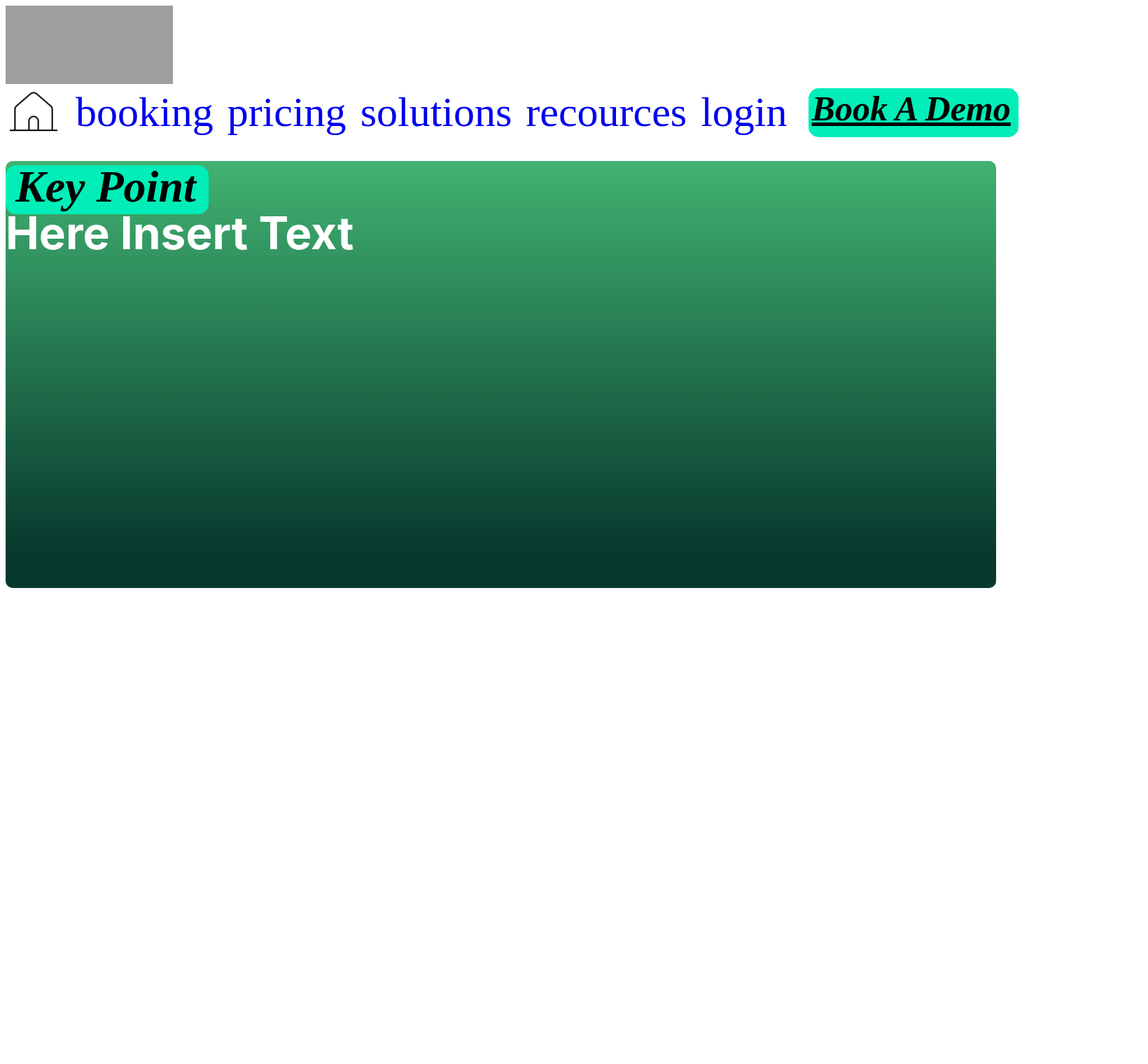
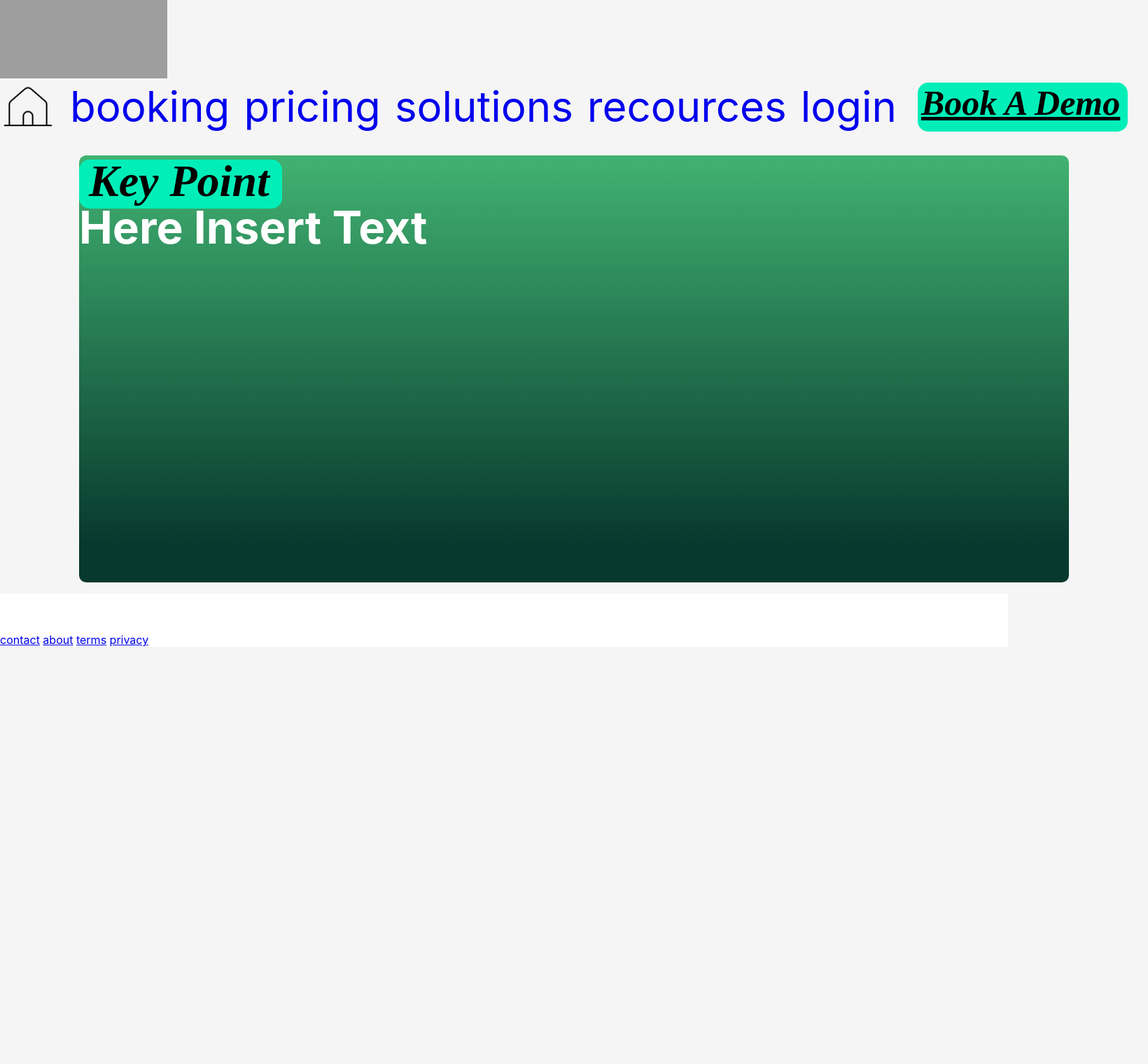
Before and after one commit to khanya-mcfadden/task2_programing_16060_Malgas-McFadden_K, a Flask app: page / in a window 1640 px wide. Shown: the top 1520 px of the page at 70% size. After the commit the page ends 924 px from the top, so only its background shows below. Run offline with Flask 3, Linux system fonts and the light colour scheme; grey boxes are pictures that could not be loaded.

Commit message:
Add main CSS file and refactor index.html to remove inline styles; implement footer structure

```diff
--- /dev/null
+++ b/flaskr/static/main.css
@@ -0,0 +1,122 @@
+
+  body {
+    margin: 0;
+    padding: 0;
+    font-family: 'Inter', sans-serif;
+    background-color: #f5f5f5;
+  }
+
+
+/* into content */
+
+.intro-body {
+    border-left: 10px;
+    display: flex;
+    justify-content: center;
+    align-items: center;
+    width: 1414px;
+    height: 610px;
+    flex-shrink: 0;
+    background: linear-gradient(0deg, #08392e 9%, #41b271 100%);
+    border-radius: 10px;
+    margin: 0 auto; /* Add this line to center the element */
+}
+  .intro-text {
+    color: #ffffff;
+    font-family: Inter;
+    text-align: left;
+    font-size: 64px;
+    margin-top: 1px;
+    font-style: normal;
+    font-weight: 700;
+    line-height: normal;
+    text-transform: capitalize;
+  }
+
+
+/* highlited-text */
+
+  .highlited-text-home {
+    width: 100%; height: 100%; position: relative; border-radius: 15px
+  }
+  .highlited-text {
+    width: 283px;
+    height: 63px;
+    left: 14px;
+    top: 0px;
+    position: absolute;
+    color: black;
+    font-size: 64px;
+    font-family: Source Serif Pro;
+    font-style: italic;
+    font-weight: 600;
+    text-transform: capitalize;
+    word-wrap: break-word"
+  }
+  .highlited-text-background {
+    width: 290px;
+    height: 70px;
+    left: 0px;
+    top: 6px;
+    bottom: 20px;
+    position:absolute;
+    background: #01eeb8;
+    border-radius: 15px;
+    margin-bottom: 10px;
+  }
+
+
+  .highlited-book-a-demo {
+    width: 100%; height: 100%; position: relative; border-radius: 15px
+  }
+  .book-a-demo {
+    width: 300px;
+    height: 63px;
+    left: 5px;
+    top: 0px;
+    position: absolute;
+    color: black;
+    font-size: 50px;
+    font-family: Source Serif Pro;
+    font-style: italic;
+    font-weight: 600;
+    text-transform: capitalize;
+    word-wrap: break-word"
+  }
+  .book-a-demo-background {
+    margin-left: 30px;
+    width: 300px;
+    height: 70px;
+    left: 0px;
+    top: 6px;
+    bottom: 20px;
+    position:absolute;
+    background: #01eeb8;
+    border-radius: 15px;
+    margin-bottom: 10px;
+  }
+
+
+
+/* nav links */
+.nav-links {
+   text-decoration: none; margin-left: 20px;
+}
+.right-nav-links {
+ text-decoration: none; float: right;
+}
+.left-nav-links {
+    text-decoration: none; float: left;
+   }
+
+/* footer */
+.footer {
+    margin-top: 10px;
+    left: 0;
+    bottom: 0;
+    width: 1440px;
+    justify-content: center;
+    background-color: #fff;
+    color: white;
+
+  }
--- a/flaskr/templates/index.html
+++ b/flaskr/templates/index.html
@@ -5,117 +5,6 @@
   <meta name="viewport" content="width=device-width, initial-scale=1" />
   <link rel="stylesheet" type="text/css" href="/static/main.css" />
 </head>
-<style>
-  body {
-    width: 1440px;
-    height: 2308px;
-    flex-shrink: 0;
-    justify-content: center;
-    align-items: center;
-  }
-
-</style>
-<!-- into content -->
-<style>
-  .intro-body {
-    border-left: 10px;
-    display: flex;
-    justify-content: center;
-    align-items: center;
-    width: 1414.555px;
-    height: 610px;
-    flex-shrink: 0;
-    background: linear-gradient(0deg, #08392e 9%, #41b271 100%);
-    border-radius: 10px;
-  }
-  .intro-text {
-    color: #ffffff;
-    font-family: Inter;
-    text-align: left;
-    font-size: 64px;
-    margin-top: 1px;
-    font-style: normal;
-    font-weight: 700;
-    line-height: normal;
-    text-transform: capitalize;
-  }
-</style>
-
-<!-- highlited-text -->
-<style>
-  .highlited-text-home {
-    width: 100%; height: 100%; position: relative; border-radius: 15px
-  }
-  .highlited-text {
-    width: 283px;
-    height: 63px;
-    left: 14px;
-    top: 0px;
-    position: absolute;
-    color: black;
-    font-size: 64px;
-    font-family: Source Serif Pro;
-    font-style: italic;
-    font-weight: 600;
-    text-transform: capitalize;
-    word-wrap: break-word"
-  }
-  .highlited-text-background {
-    width: 290px;
-    height: 70px;
-    left: 0px;
-    top: 6px;
-    bottom: 20px;
-    position:absolute;
-    background: #01eeb8;
-    border-radius: 15px;
-    margin-bottom: 10px;
-  }
-
-
-  .highlited-book-a-demo {
-    width: 100%; height: 100%; position: relative; border-radius: 15px
-  }
-  .book-a-demo {
-    width: 300px;
-    height: 63px;
-    left: 5px;
-    top: 0px;
-    position: absolute;
-    color: black;
-    font-size: 50px;
-    font-family: Source Serif Pro;
-    font-style: italic;
-    font-weight: 600;
-    text-transform: capitalize;
-    word-wrap: break-word"
-  }
-  .book-a-demo-background {
-    margin-left: 30px;
-    width: 300px;
-    height: 70px;
-    left: 0px;
-    top: 6px;
-    bottom: 20px;
-    position:absolute;
-    background: #01eeb8;
-    border-radius: 15px;
-    margin-bottom: 10px;
-  }
-</style>
-
-<!-- nav title -->
-<style>
-.nav-links {
-   text-decoration: none; margin-left: 20px;
-}
-.right-nav-links {
- text-decoration: none; float: right;
-}
-.left-nav-links {
-    text-decoration: none; float: left;
-   }
-</style>
 
 
 
@@ -129,7 +18,7 @@
     <div class="left-nav"></div>
     <nav style="display: flex; align-items: center; width: 955px; height: 80px; font-size: 60px; margin-bottom: 30px;">
         <a href="/" style="text-decoration: none;">
-            <img src="/static/home.png" alt="home logo" style="width: 80px; height: 80px; vertical-align: middle;">
+        <img src="/static/home.png" alt="home logo" style="width: 80px; height: 80px; vertical-align: middle;">
         </a>
         <a class="nav-links" href="/booking" >booking</a>
         <a class="nav-links" href="/contact" >pricing</a>
@@ -164,3 +53,25 @@
     </div>
   </div>
 </body>
+<!-- footer -->
+<footer>
+  <div class="footer">
+    <div class="footer-seperator"></div>
+
+    <div class="footer-content">
+
+      <div class="footer-text">
+        <p>here insert text</p>
+      </div>
+
+      <!-- footer-newsletter -->
+        <div class="footer-newsletter-background"></div>
+        <div class="footer-newsletter-text">newsletter</div>
+
+      <div class="footer-links">
+        <a href="/contact" >contact</a>
+        <a href="/" >about</a>
+        <a href="/" >terms</a>
+        <a href="/" >privacy</a>
+      </div>
+    </div>
```
Also changed, not shown: flaskr/static/Footer.svg (added).
